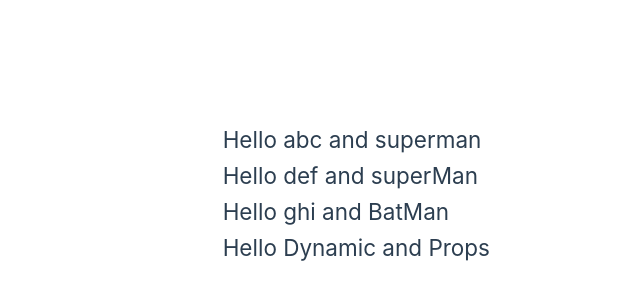
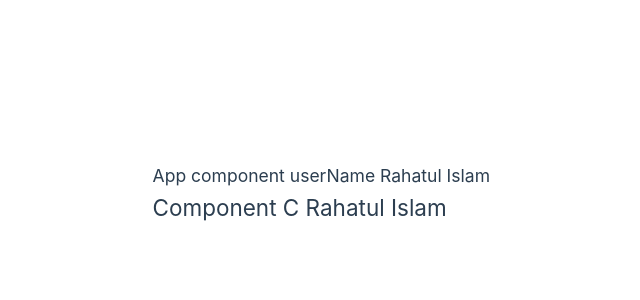
Before and after one commit to Rahatul99/Hello-vue, a Vue app in the folder hello-world/: page / in a window 1280 px wide. Shown: the part 206-506 px from the top of the page, without its empty margins (150-790 px from the left). Built offline with nearby package versions, Linux system fonts and the light colour scheme.

Commit message:
provide and inject

```diff
--- a/hello-world/src/App.vue
+++ b/hello-world/src/App.vue
@@ -1,24 +1,26 @@
 <template>
   <div>
-    <Greet name="abc" heroName="superman" />
-    <Greet name="def" heroName="superMan" />
-    <Greet name="ghi" heroName="BatMan" />
-    <Greet :name="name" :heroName="channel" />
+    <h3>App component userName {{ name }}</h3>
+    <ComponentC />
   </div>
 </template>
 
 <script>
-import Greet from "./components/Greet.vue";
+import ComponentC from "./components/ComponentC.vue";
 
 export default {
   name: "App",
   components: {
-    Greet,
+    ComponentC,
   },
   data() {
     return {
-      name: "Dynamic",
-      channel: "Props",
+      name: "Rahatul Islam",
+    };
+  },
+  provide() {
+    return {
+      userName: this.name,
     };
   },
 };
--- /dev/null
+++ b/hello-world/src/components/ComponentC.vue
@@ -0,0 +1,12 @@
+<template>
+  <h2>Component C {{ userName }}</h2>
+</template>
+
+<script>
+export default {
+  name: "ComponentC",
+  inject: ["userName"],
+};
+</script>
+
+<style lang="scss" scoped></style>
--- a/hello-world/src/components/Greet.vue
+++ b/hello-world/src/components/Greet.vue
@@ -1,4 +1,4 @@
-<template>
+<!-- <template>
   <h2>Hello {{ name }} and {{ heroName }}</h2>
 </template>
 
@@ -6,4 +6,4 @@
 export default { name: "Greet", props: ["name", "heroName"] };
 </script>
 
-<style lang="scss" scoped></style>
+<style lang="scss" scoped></style> -->
```
